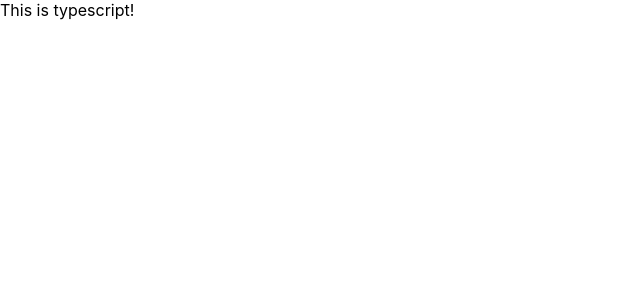
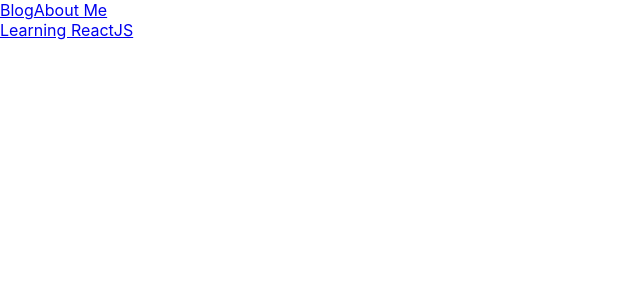
Before and after one commit to DrBaxR/blog, a React (Create React App) app: page /articles in a window 1280 px wide. Shown: the top 300 px of the page, without its empty margins (0-640 px from the left). Built offline with nearby package versions, Linux system fonts and the light colour scheme.

Commit message:
Routes setup

```diff
--- a/package.json
+++ b/package.json
@@ -12,6 +12,7 @@
     "@types/react-dom": "^17.0.13",
     "react": "^17.0.2",
     "react-dom": "^17.0.2",
+    "react-router-dom": "^6.2.2",
     "react-scripts": "5.0.0",
     "typescript": "^4.6.2",
     "web-vitals": "^2.1.4"
--- a/src/components/App.tsx
+++ b/src/components/App.tsx
@@ -1,8 +1,15 @@
+import { Link, Outlet } from 'react-router-dom';
 import '../style/App.css';
 
 function App() {
   return (
-    <div>This is typescript!</div>
+    <div className='app-component'>
+      <div className='nav'>
+        <Link to='/articles'>Blog</Link>
+        <Link to='/me'>About Me</Link>
+      </div>
+      <Outlet />
+    </div>
   );
 }
 
--- /dev/null
+++ b/src/components/Article.tsx
@@ -0,0 +1,9 @@
+import { useParams } from "react-router-dom"
+
+export const Article = () => {
+  const params = useParams();
+
+  return (
+    <div>Article with name {params.articleName}</div>
+  )
+}
--- /dev/null
+++ b/src/components/Articles.tsx
@@ -0,0 +1,19 @@
+import { Link } from "react-router-dom";
+import { articles } from "../data/articles";
+
+export const Articles = () => {
+  return (
+    <div className='articles-component'>
+      <div className='articles'>
+        {articles.map(article =>
+          <Link
+            key={article.name}
+            to={`/articles/${article.name}`}
+          >
+            {article.title  }
+          </Link>
+        )}
+      </div>
+    </div>
+  )
+}
--- /dev/null
+++ b/src/components/Me.tsx
@@ -0,0 +1,5 @@
+export const Me = () => {
+  return (
+    <div>Me</div>
+  )
+}
--- /dev/null
+++ b/src/data/articles.ts
@@ -0,0 +1,17 @@
+import * as Tags from './tags';
+
+export interface Article {
+  name: string,
+  title: string,
+  date: Date,
+  tags: string[],
+}
+
+export const articles: Article[] = [
+  {
+    name: 'learning-react-js',
+    title: 'Learning ReactJS',
+    date: new Date(),
+    tags: [Tags.learning, Tags.react],
+  }
+]
--- /dev/null
+++ b/src/data/tags.ts
@@ -0,0 +1,2 @@
+export const learning = 'learning';
+export const react = 'react';
--- a/src/index.tsx
+++ b/src/index.tsx
@@ -1,12 +1,26 @@
 import React from 'react';
 import ReactDOM from 'react-dom';
+import { BrowserRouter, Navigate, Route, Routes } from 'react-router-dom';
 import App from './components/App';
+import { Article } from './components/Article';
+import { Articles } from './components/Articles';
+import { Me } from './components/Me';
 
 import './index.css';
 
 ReactDOM.render(
   <React.StrictMode>
-    <App />
+    <BrowserRouter>
+      <Routes>
+        <Route path='/' element={<App />}>
+          <Route index element={<Navigate to='/me' replace />} />
+          <Route path='articles' element={<Articles />} />
+          <Route path='articles/:articleName' element={<Article />} />
+          <Route path='me' element={<Me />} />
+          <Route path='*' element={<Navigate to='/' replace />} />
+        </Route>
+      </Routes>
+    </BrowserRouter>
   </React.StrictMode>,
   document.getElementById('root')
 );
```
Also changed, not shown: 1 other file (tests, documents, lock files or other folders).
